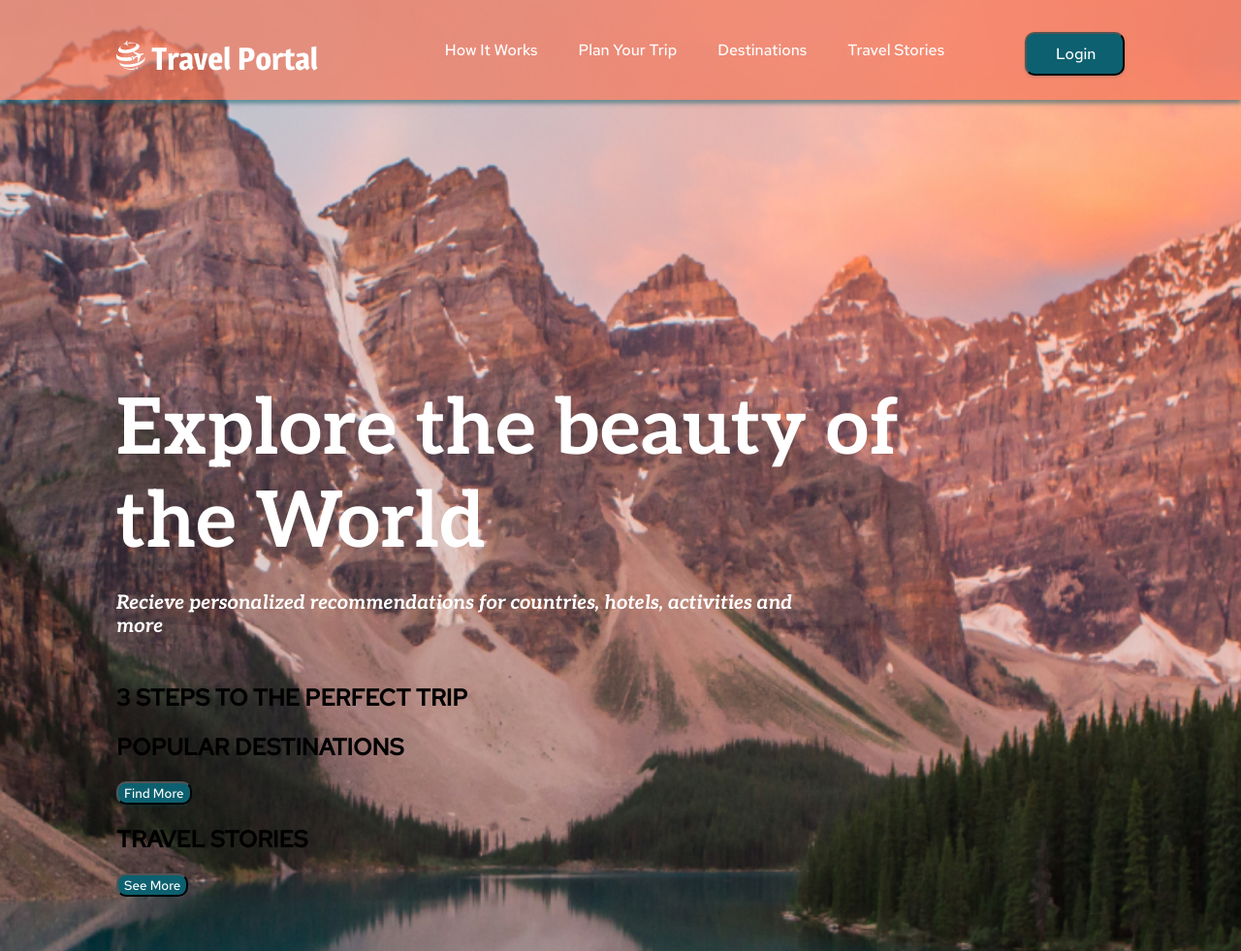
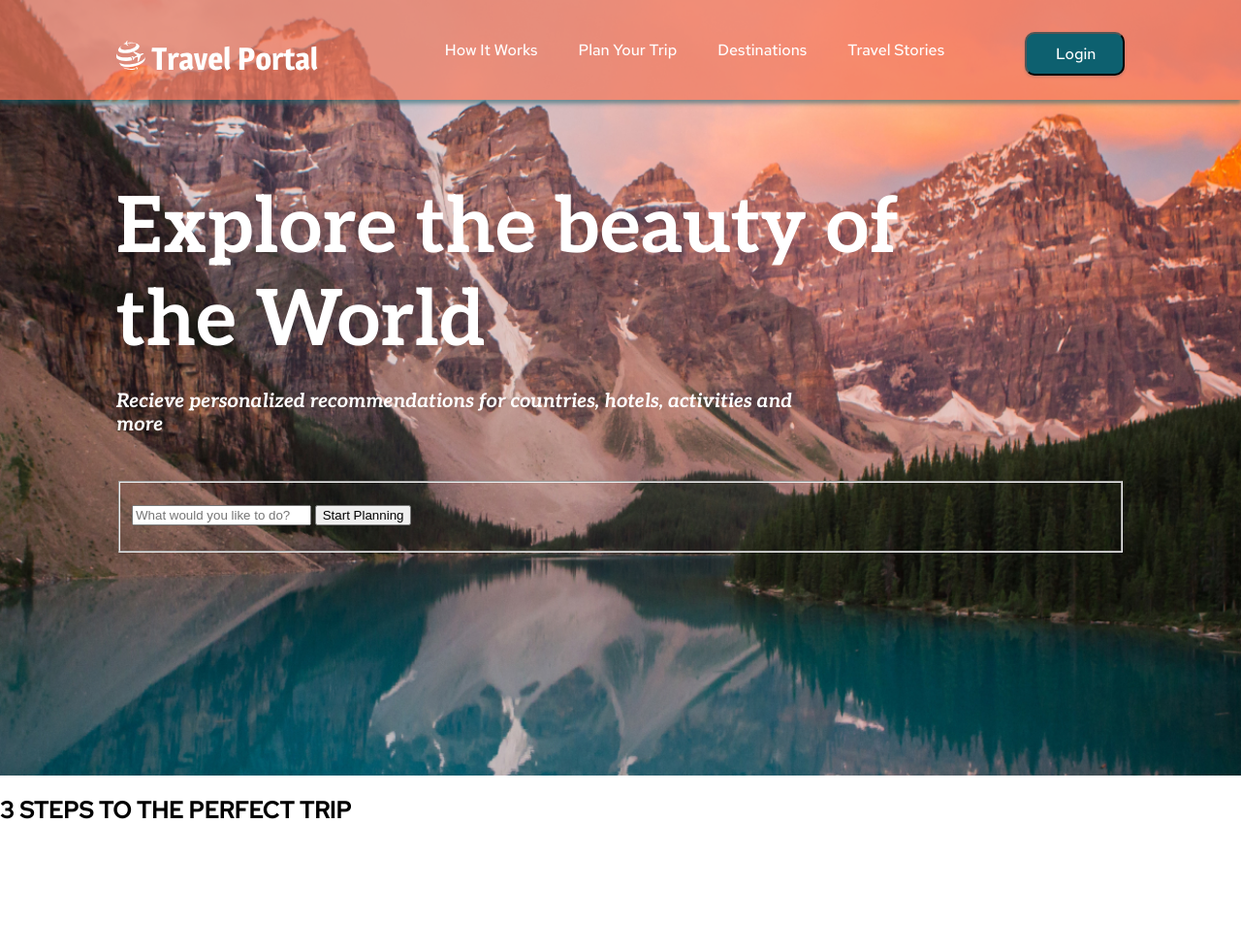
Before and after one commit to Elijah-I/rsschool-travel, a plain HTML site: page index.html in a window 1280 px wide. Shown: the top 981 px of the page at 97% size. Drawn offline with Linux system fonts and the light colour scheme.

Commit message:
refactor: correct header, preview, steps layout

```diff
--- a/index.html
+++ b/index.html
@@ -13,7 +13,8 @@
 </head>
 <body>
     <header>
-        <div class="container header-container">
+        <div class="wrapper">
+            <div class="header-wrapper">
                 <div class="header-logo">
                     <a href="#" class="header-logo-link">
                         <img src="./assets/svg/logo.svg" alt="Logo">
@@ -31,16 +32,43 @@
                     <button type="text" class="button button-login">Login</button>
                 </div>
             </div>
+        </div>
     </header>
     <main>
+        <section class="preview" id="preview">
             <div class="wrapper">
-            <div class="container">
-                <section class="section" id="preview">
-                    <h1 class="section-title preview-title">Explore the beauty of the World</h1>
+                <h1 class="preview-title">Explore the beauty of the World</h1>
                 <p class="preview-subtitle">Recieve personalized recommendations for countries, hotels, activities and more</p>
+                <form action="" class="preview-serch">
+                    <fieldset class="preview-serch-wrap">
+                        <p class="serch-form-info">
+                            <input type="text" name="user-like-to-do" class="serch-form-field" placeholder="What would you like to do?">
+                            <button type='text' class="serch-form-submit">Start Planning</button>
+                        </p>
+
+                    </fieldset>
+                </form>
+            </div>
         </section>
-                <section class="section" id="steps">
-                    <h2 class="section-title">3 STEPS TO THE PERFECT TRIP</h2>
+        <section class="steps" id="steps">
+            <div class="steps-wrapper">
+                <h2 class="steps-title">3 STEPS TO THE PERFECT TRIP</h2>
+                <div class="steps-cards">
+                    <div class="steps-card">
+                        <img src="" alt="" class="steps-card-pic">
+                        <p class="steps-card-desc"></p>
+                    </div>
+                    <div class="steps-card">
+                        <img src="" alt="" class="steps-card-pic">
+                        <p class="steps-card-desc"></p>
+                    </div>
+                    <div class="steps-card">
+                        <img src="" alt="" class="steps-card-pic">
+                        <p class="steps-card-desc"></p>
+                    </div>
+                </div>
+            </div>
+
         </section>
         <section class="section" id="destinations">
             <h2 class="section-title">POPULAR DESTINATIONS</h2>
@@ -50,9 +78,7 @@
             <h2 class="section-title">TRAVEL STORIES</h2>
             <button class="button stories-button">See More</button>
         </section>
-            </div>
     </main>
-        </div>
     <footer>
         <div class="container">
             <ul class="social-list">
--- a/style.css
+++ b/style.css
@@ -24,12 +24,10 @@ body {
     display: flex;
     flex-direction: column;
     justify-content: space-between;
-    font-family: 'Aleo', serif;
-    font-family: 'Montserrat', sans-serif;
     font-family: 'Red Hat Text', sans-serif;
 }
 
-.container {
+.wrapper {
     max-width: 1440px;
     margin: 0 auto;
     padding: 0px 120px;
@@ -51,7 +49,7 @@ header {
     padding-bottom: 25px;
 }
 
-.header-container {
+.header-wrapper {
     display: flex;
     flex-wrap: wrap;
     align-items: flex-end;
@@ -119,18 +117,19 @@ header {
 
 /*Start main styles*/
 
-.wrapper {
+.preview {
     background: url(./assets/img/preview-bg-image.jpg) no-repeat center;
     background-size: cover;
-    padding: 330px 0;
-    margin: 0;
+    min-height: 100vh;
+    padding-top: 122px;
+    padding-bottom: 80px;
 }
 
 .preview-title {
     font-family: Aleo;
     font-size: 80px;
     font-weight: 700;
-l   line-height: 96px;
+    line-height: 96px;
     color: #ffffff;
     max-width: 892px;
     margin-bottom: 22px;
```
Lines whose indentation alone changed are shown as unchanged.
